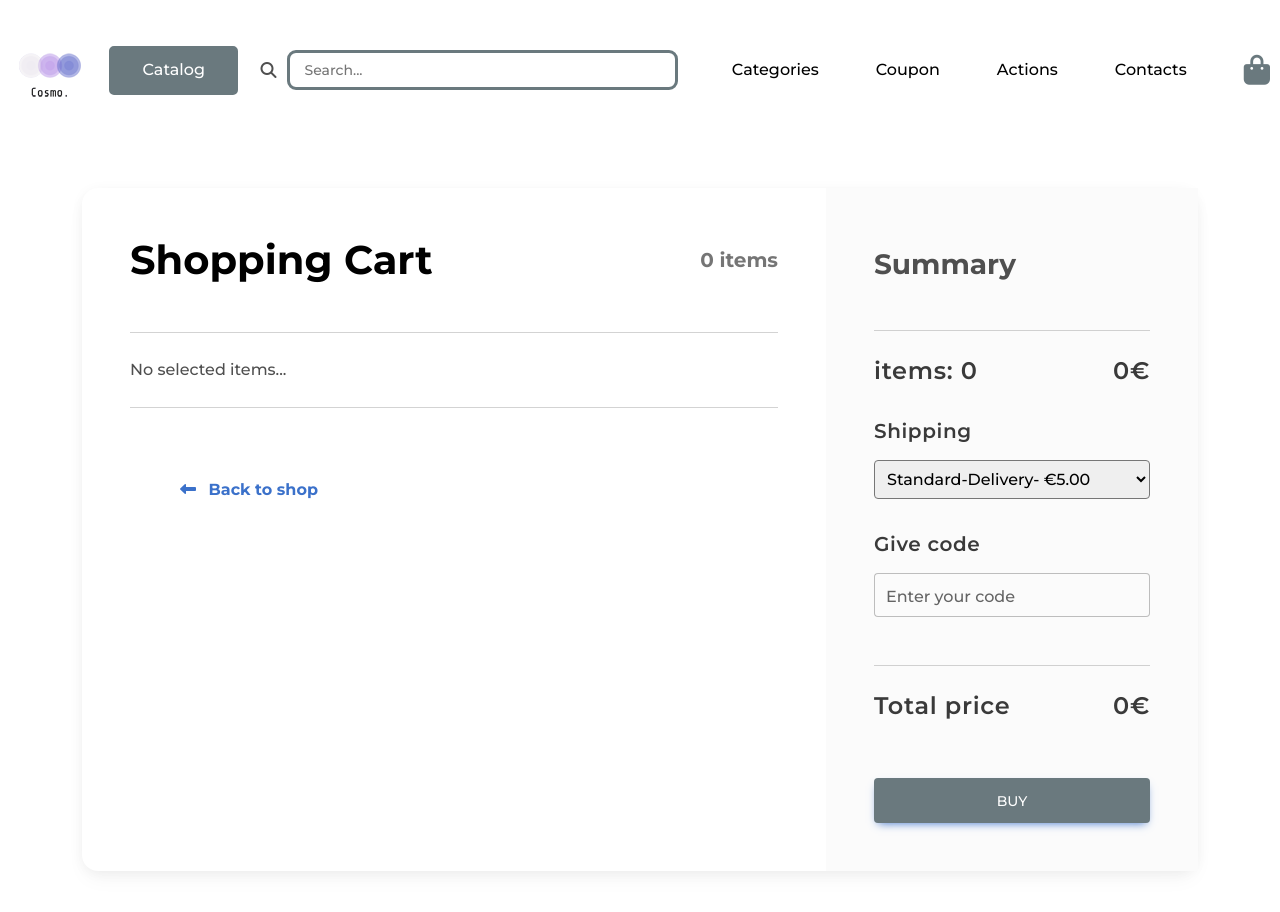
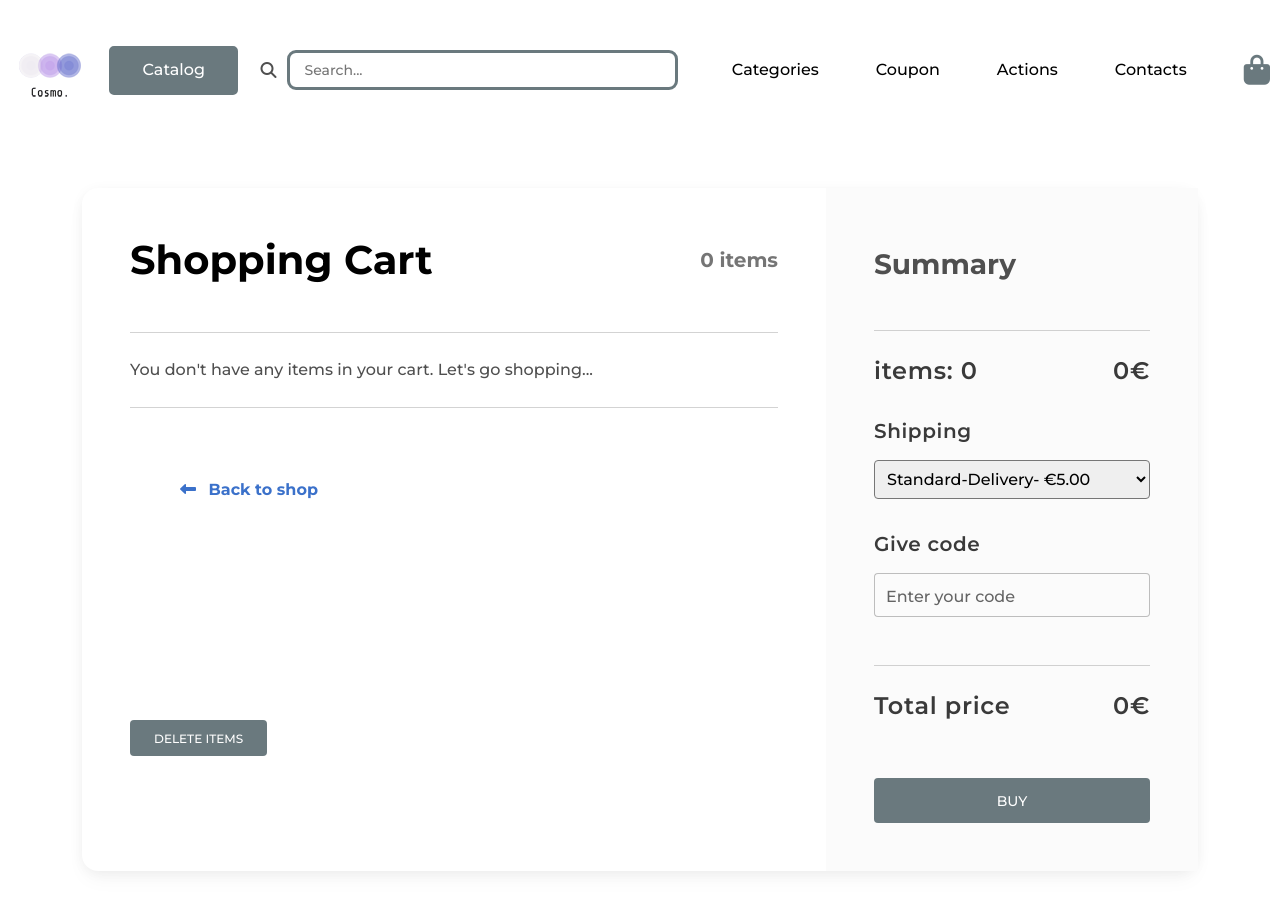
Before and after one commit to vika-eduardovna/eCommerce_Shop_React_Redux, a React (Create React App) app: page /cart in a window 1280 px wide. Shown: the top 912 px of the page. Built offline with nearby package versions, Linux system fonts and the light colour scheme.

Commit message:
action creators are fixed, styles corrected, fetch request corrected

```diff
--- a/src/pages/CartPage/index.jsx
+++ b/src/pages/CartPage/index.jsx
@@ -13,12 +13,12 @@ import {
 } from "mdb-react-ui-kit";
 import React from "react";
 import CartItem from "../../components/CartItem";
-import { useDispatch, useSelector } from 'react-redux'
+import {useDispatch, useSelector } from 'react-redux'
 import { Link } from "react-router-dom";
+import { clear_cart_action } from "../../store/reducer/cartReducer";
 import s from './style.module.sass'
 
 export default function CartPage() {
-
   const dispatch = useDispatch();
   const cart = useSelector(state => state.cart);
   const sum = cart.reduce((prev, { price, count }) => prev + price * count, 0);
@@ -46,7 +46,7 @@ export default function CartPage() {
                       <div>
                         {
                           cart.length === 0
-                            ? <span>No selected items...</span>
+                            ? <span>You don't have any items in your cart. Let's go shopping...</span>
                             : cart.map(product => <CartItem key={product.id} {...product} />)
                         }
                       </div>
@@ -58,6 +58,9 @@ export default function CartPage() {
                               to shop</Link>
                           </MDBCardText>
                         </MDBTypography>
+                        <MDBBtn onClick={() => dispatch(clear_cart_action())} className={s.delete_btn} >
+                        Delete items
+                      </MDBBtn>
                       </div>
                     </div>
                   </MDBCol>
--- a/src/pages/CartPage/style.module.sass
+++ b/src/pages/CartPage/style.module.sass
@@ -1,4 +1,11 @@
 $base-color: #6a797e
 
 .btn
-    background-color: $base-color
+    background-color: $base-color !important
+    box-shadow: none !important
+
+
+.delete_btn
+    margin-top: 220px
+    background-color: $base-color !important
+    box-shadow: none !important
--- a/src/pages/Categories/index.jsx
+++ b/src/pages/Categories/index.jsx
@@ -2,16 +2,16 @@ import React, { useEffect } from 'react'
 import s from './style.module.sass'
 import CategorieItem from '../../components/CategorieItem/index'
 import { useSelector, useDispatch } from 'react-redux'
-import { loadCategory } from '../../store/asyncActions/products'
+import { loadCategories } from '../../store/asyncActions/categories'
 
 export default function Categories() {
   const categories = useSelector(state => state.categories);
   const dispatch = useDispatch();
 
-  const categoryIsFiltered = [...new Set(categories.map((value) => value.category))];
+  //const categoryIsFiltered = [...new Set(categories.map((value) => value.category))];
 
   useEffect(() => {
-    dispatch(loadCategory);
+    dispatch(loadCategories);
   }, []);
 
   return (
@@ -23,7 +23,7 @@ export default function Categories() {
         </div>
         <div className={['wrapper', s.container].join(' ')}>
           {
-            categoryIsFiltered.map(category => <CategorieItem key={category} category={category}/>)
+            categories.map(category => <CategorieItem key={category} category={category}/>)
           }
         </div>
       </div>
--- a/src/pages/ProductDescriptionPage/index.jsx
+++ b/src/pages/ProductDescriptionPage/index.jsx
@@ -1,8 +1,11 @@
 import React, { useState, useEffect } from 'react'
 import s from './style.module.sass'
 import { useParams } from 'react-router-dom'
+import { useDispatch } from 'react-redux'
+import { add_to_cart_action } from '../../store/reducer/cartReducer';
 
 export default function ProductDescriptionPage() {
+  const dispatch = useDispatch();
 
   const [product, setProduct] = useState({});
   const { title, description, price, discountPercentage, thumbnail } = product;
--- /dev/null
+++ b/src/store/asyncActions/categories.js
@@ -0,0 +1,6 @@
+import { load_categories_action } from "../reducer/categoriesReducer";
+export const loadCategories = async dispatch => {
+    const response = await fetch('https://dummyjson.com/products/categories');
+    const payload = await response.json();
+    dispatch(load_categories_action(payload))
+}
--- a/src/store/reducer/cartReducer.js
+++ b/src/store/reducer/cartReducer.js
@@ -10,14 +10,14 @@ export const add_to_cart_action = (id, title, price, image) => {
     }
 }
 
-export const increase_count_action = (id) => {
+export const increase_count_action = id => {
     return { type: INCREASE_COUNT, payload: id }
 }
-export const decrease_count_action = (id) => {
+export const decrease_count_action = id => {
     return { type: DECREASE_COUNT, payload: id }
 }
 
-export const clear_basket_action = () => {
+export const clear_cart_action = () => {
     return { type: CLEAR_CART }
 }
 
--- a/src/store/reducer/categoriesReducer.js
+++ b/src/store/reducer/categoriesReducer.js
@@ -1,8 +1,11 @@
 const defaultState = [];
-
+export const LOAD_CATEGORIES = 'LOAD_CATEGORIES';
+export const load_categories_action = payload => {
+    return { type: LOAD_CATEGORIES, payload }
+}
 export const categoriesReducer = (state = defaultState, action) => {
-    if (action.type === 'LOAD_CATEGORY') {
-        return [...state, ...action.payload]
+    if (action.type === LOAD_CATEGORIES) {
+        return action.payload
     } else {
         return state
     }
--- /dev/null
+++ b/src/store/reducer/productItemReducer.js
@@ -0,0 +1,6 @@
+const defaultState = [];
+export const LOAD_ITEM_PRODUCT = 'LOAD_ITEM_PRODUCT'
+export const load_item_action = payload => {
+    type: LOAD_ITEM_PRODUCT,
+    payload
+}
```
Also changed, not shown: src/store/asyncActions/product_item.js (added, +8 -0 lines).
